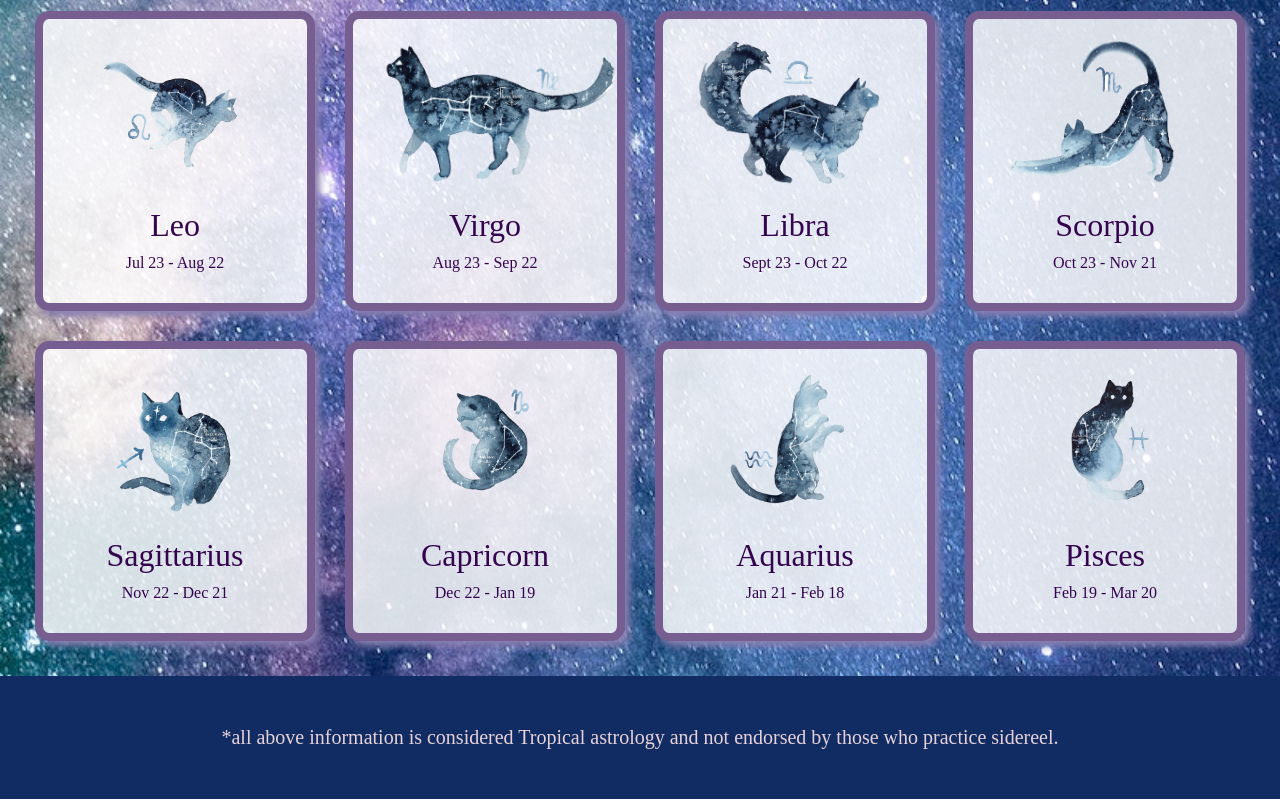
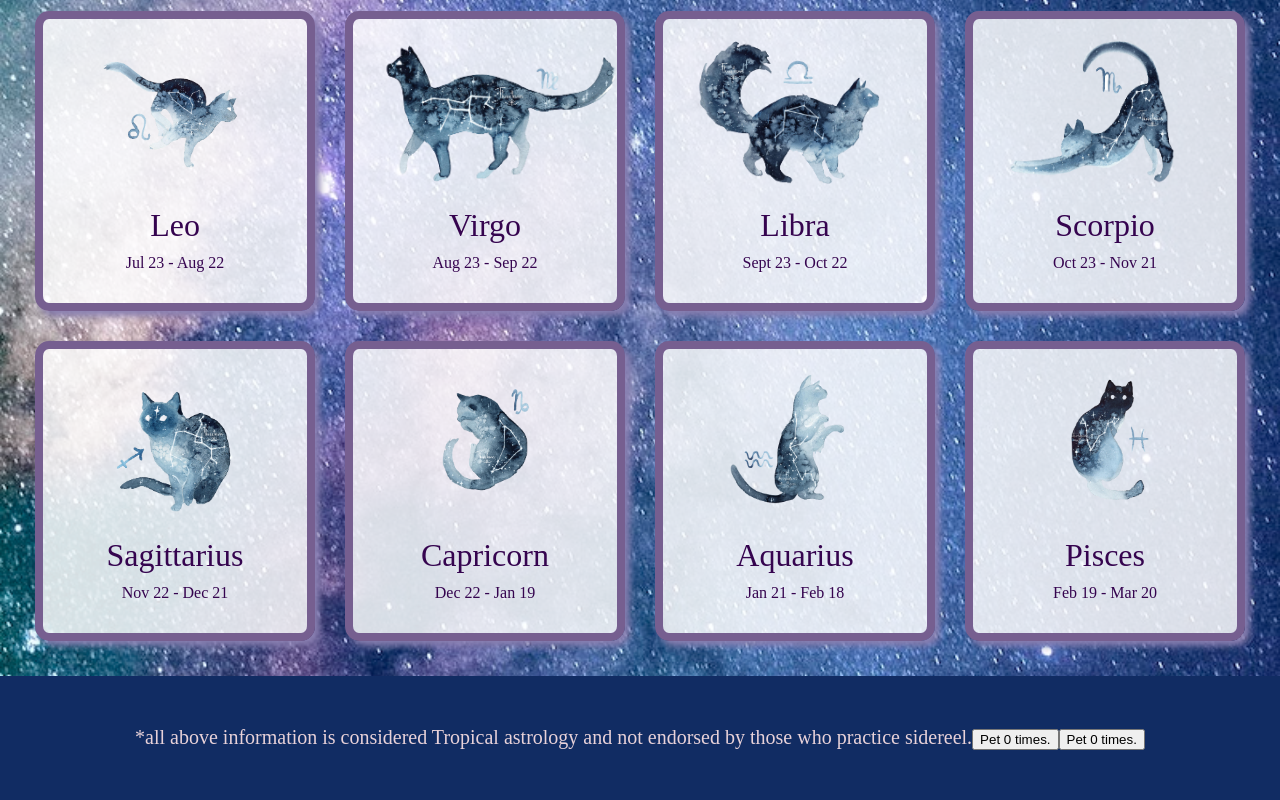
Before and after one commit to Allison-Ause/react-zodiac, a React (Create React App) app: page / in a window 1280 px wide. Shown: the part 694-1494 px from the top of the page. Built offline with nearby package versions, Linux system fonts and the light colour scheme; a web font is replaced by a local one.

Commit message:
playing with state and interactivity

```diff
--- /dev/null
+++ b/src/components/Button/Button.js
@@ -0,0 +1,10 @@
+// export default function Button() {
+//   function handleClick() {
+//     alert("You've made these astro-kittens very happy!");
+//   }
+//   return <button onClick={handleClick}>Pet Cats!</button>;
+// }
+
+export default function Button({ count, onClick }) {
+  return <button onClick={onClick}>Pet {count} times.</button>;
+}
--- a/src/components/Footer/Footer.js
+++ b/src/components/Footer/Footer.js
@@ -1,12 +1,21 @@
 import './Footer.css';
+import Button from '../Button/Button';
+import { useState } from 'react';
 
 export default function Footer() {
+  const [count, setCount] = useState(0);
+  function handleClick() {
+    setCount(count + 1);
+  }
+
   return (
     <footer>
       <span className="footer-text">
         *all above information is considered Tropical astrology and not endorsed by those who
         practice sidereel.
       </span>
+      <Button count={count} onClick={handleClick} />
+      <Button count={count} onClick={handleClick} />
     </footer>
   );
 }
```
